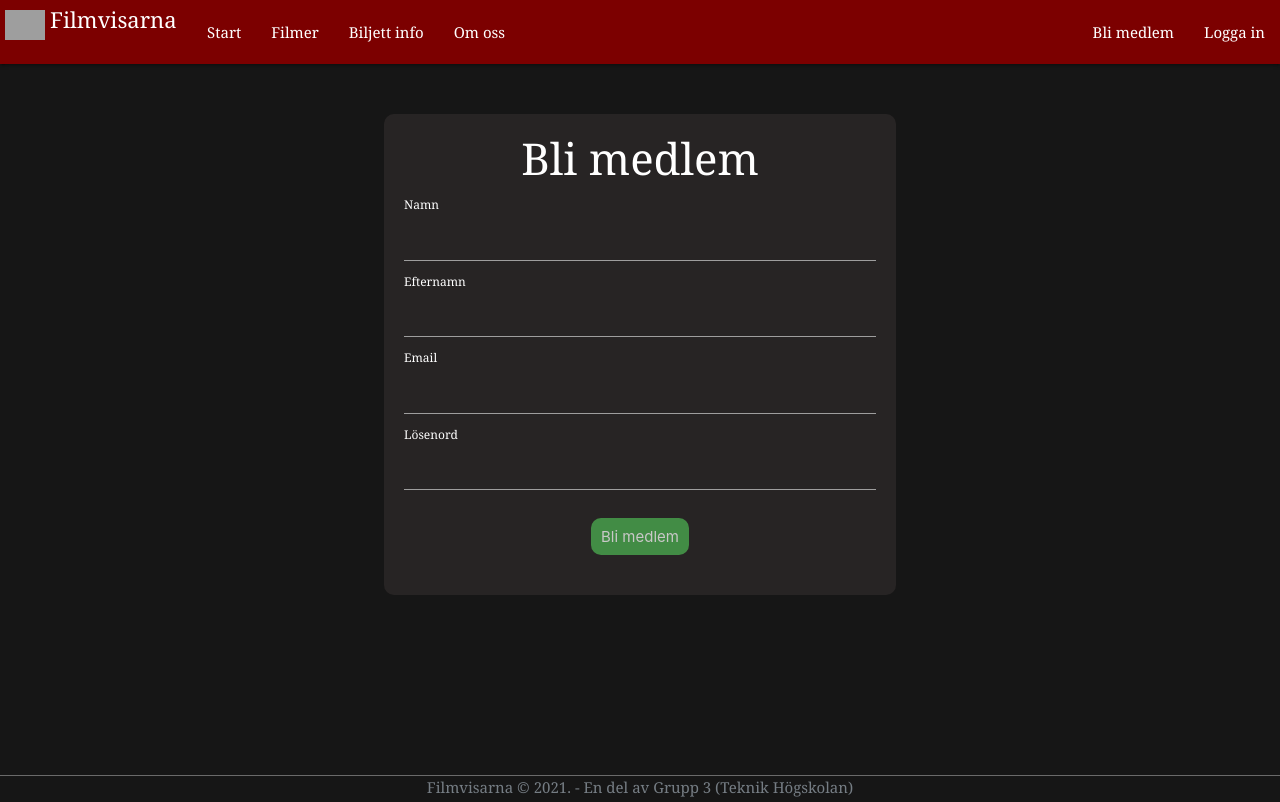
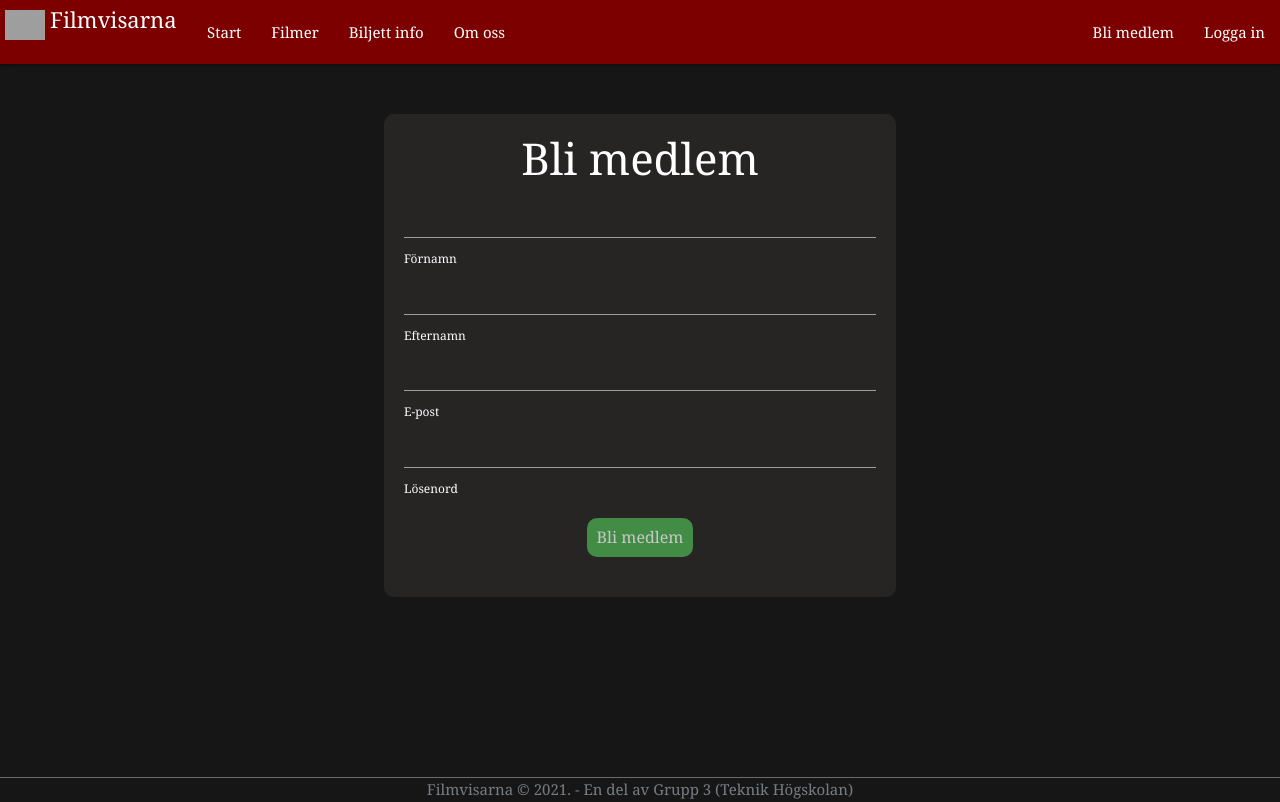
Before and after one commit to ali94160/filmvisarna-grupp3, a Vue app in the folder frontend/: page /register in a window 1280 px wide. Built offline with nearby package versions, Linux system fonts and the light colour scheme; no server answers; grey boxes are pictures that could not be loaded.

Commit message:
Hotfix CSS

```diff
--- a/frontend/src/views/Register.vue
+++ b/frontend/src/views/Register.vue
@@ -2,14 +2,14 @@
   <div class="regrister">
     <form v-on:submit.prevent="becomeMember">
       <h3>Bli medlem</h3>
-      <label>Namn</label>
       <input v-model="name" required type="text" />
+      <label>Förnamn</label>
+      <input v-model="lastName" required type="text" />
       <label>Efternamn</label>
-      <input v-model="lastName" required type="text" />
-      <label>Email</label>
       <input v-model="email" required type="email" />
+      <label>E-post</label>
+      <input v-model="password" required type="password" />
       <label>Lösenord</label>
-      <input v-model="password" required type="password" />
       <p v-if="alreadyMember">Emailen är upptagen..</p>
       <button>Bli medlem</button>
     </form>
@@ -89,6 +89,8 @@ button {
   background: #4caf50;
   opacity: 75%;
   color: white;
+  font-family: Georgia, 'Times New Roman', Times, serif;
+  font-size: medium;
 }
 button:hover {
   opacity: 100%;
```
